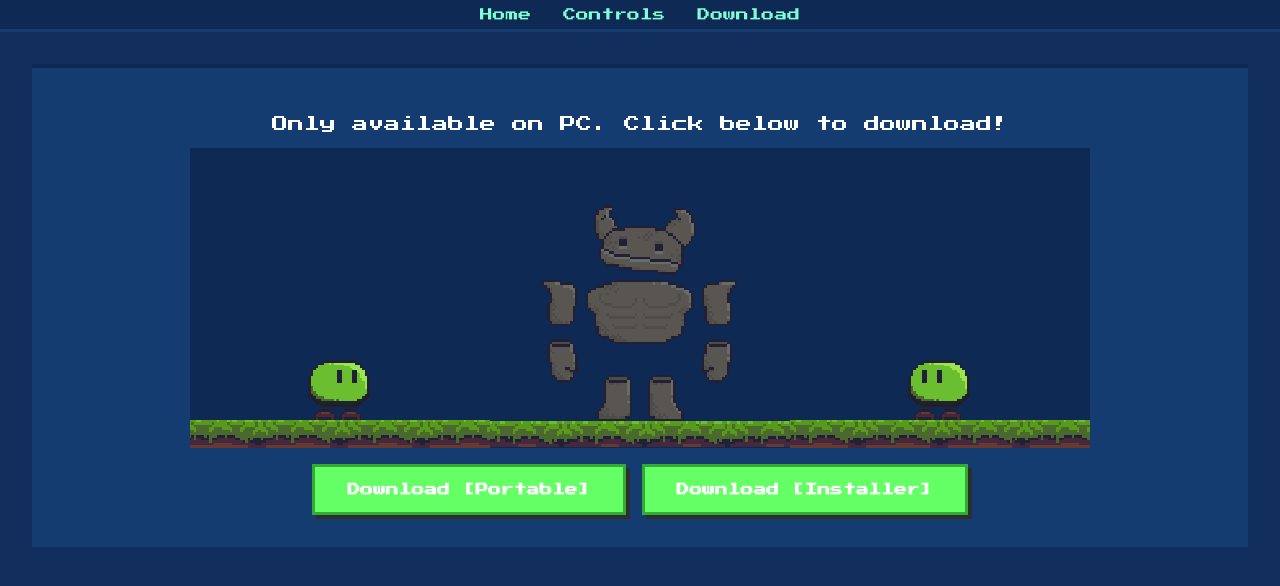
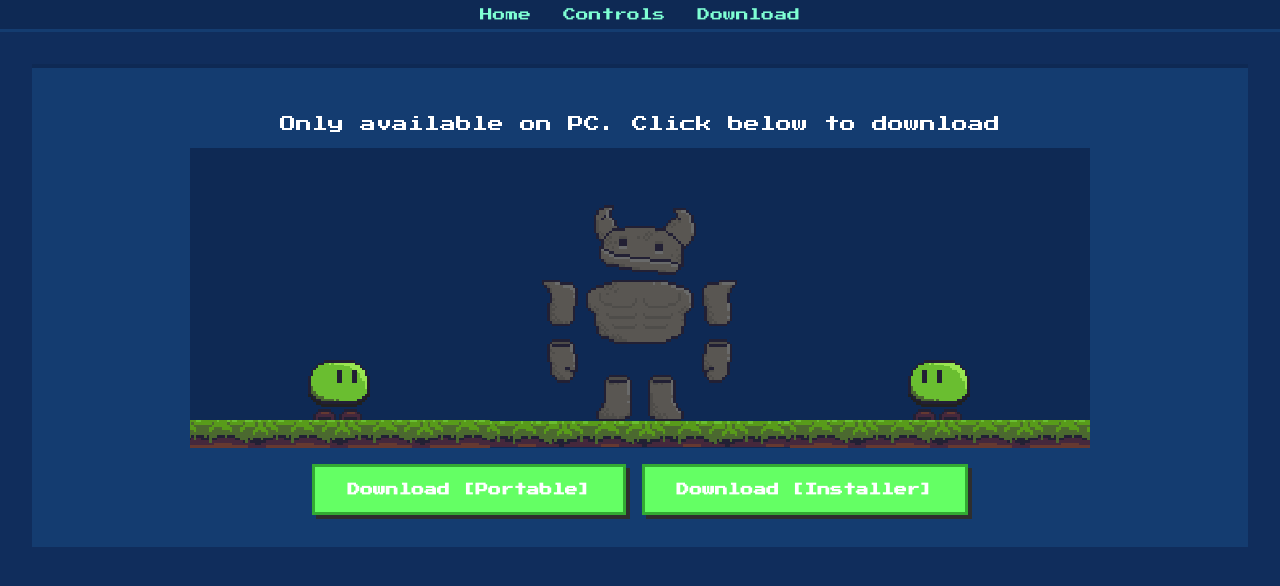
Before and after one commit to wfrw/Slime-Surplus, a plain HTML site: page download.html in a window 1280 px wide. Drawn offline with Linux system fonts and the light colour scheme.

Commit message:
luh button

```diff
--- a/download.html
+++ b/download.html
@@ -19,7 +19,7 @@
 
   <section class="controls" id="controls">
     <section class="gallery" id="gallery">
-      <p>Only available on PC. Click below to download!</p>
+      <p>Only available on PC. Click below to download</p>
       <div class="screenshots">
         <img src="images/screenshot1.png" alt="Screenshot 1" />
         <img src="images/screenshot2.png" alt="Screenshot 2" />
```
